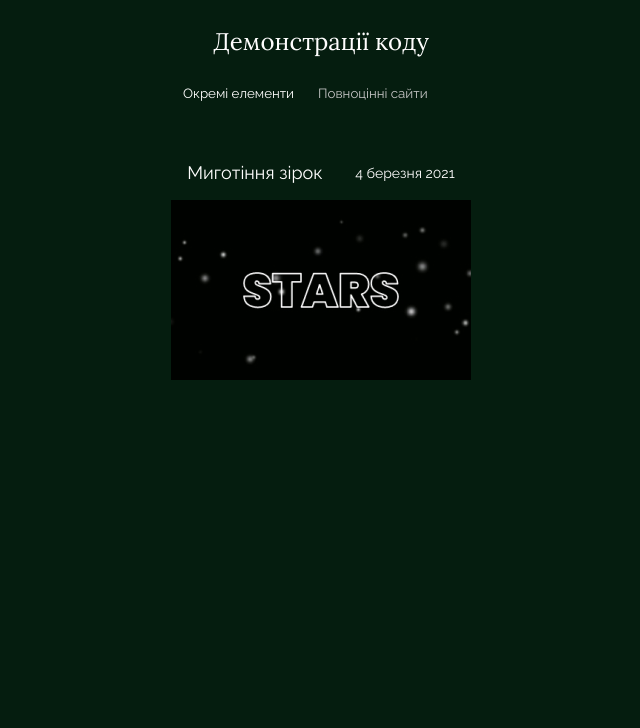
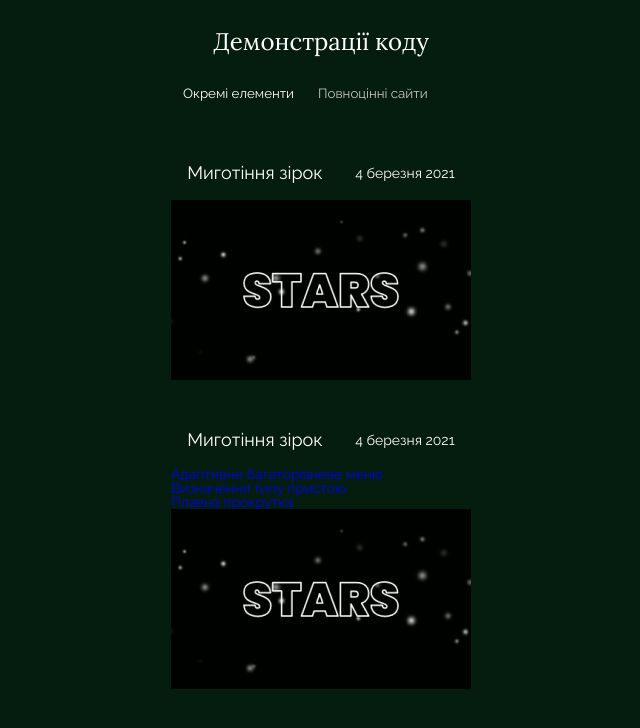
Before and after one commit to KashiaTroian/demo_code, a plain HTML site: page index.html in a window 1280 px wide. Shown: the whole page, without its empty margins (319-959 px from the left). Drawn offline with Linux system fonts and the light colour scheme.

Commit message:
Update index.html

```diff
--- a/index.html
+++ b/index.html
@@ -27,6 +27,19 @@
                        <p class="article__text"> </p>
                     </a>
                 </div>
+                <div class="demo__article">
+                     <a href="demo/menu/menu.html" class="article__link">
+                        <div class="article__header">
+                             <h3 class="article__title">Миготіння зірок</h3>
+                                 <p class="article__date">4 березня 2021</p>
+                        </div>
+
+                       <p class="article__text">Адаптивне багаторiвневе меню <br>
+Визначення типу пристою <br>
+Плавна прокрутка </p>
+                         <img src="img/Frame 3.jpg" alt="m" class="article__img">
+                    </a>
+                </div>
              </div>
 
             <div id="Повноцінні сайти" class="tabcontent">
```
